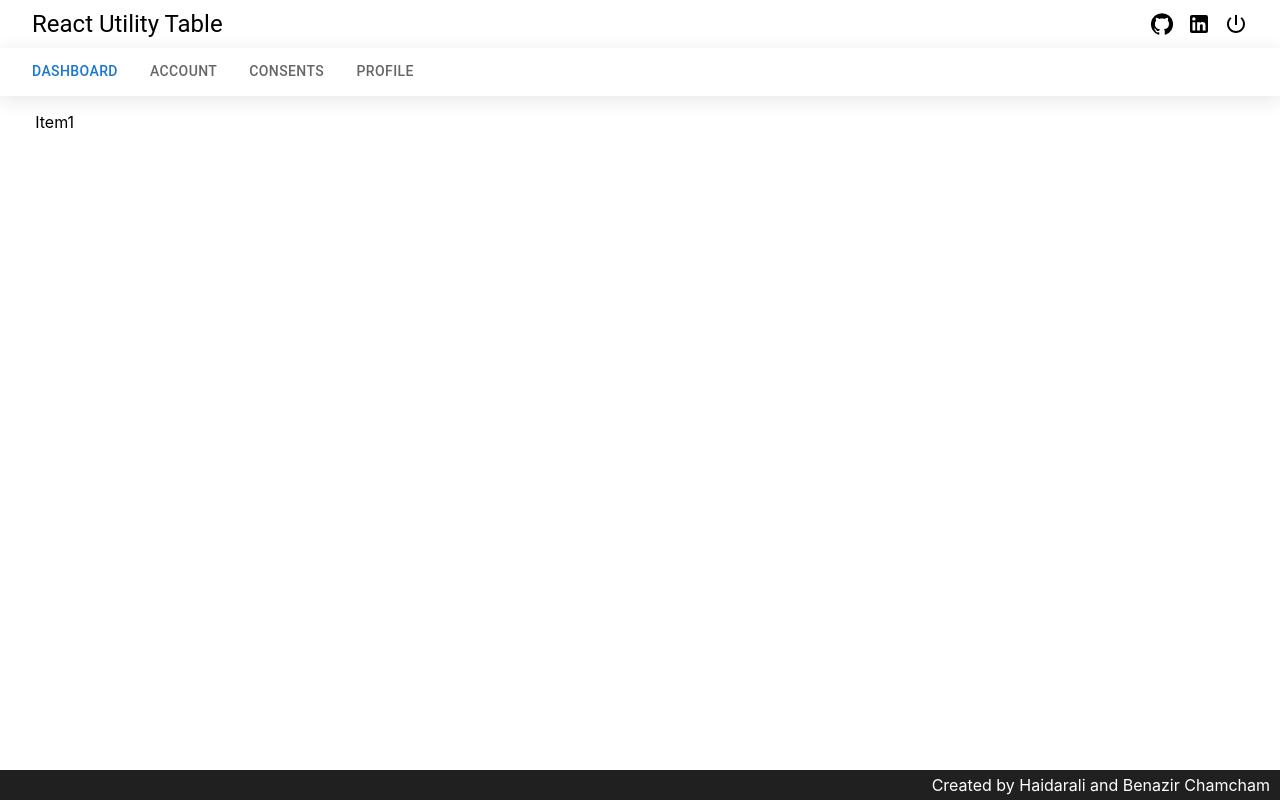
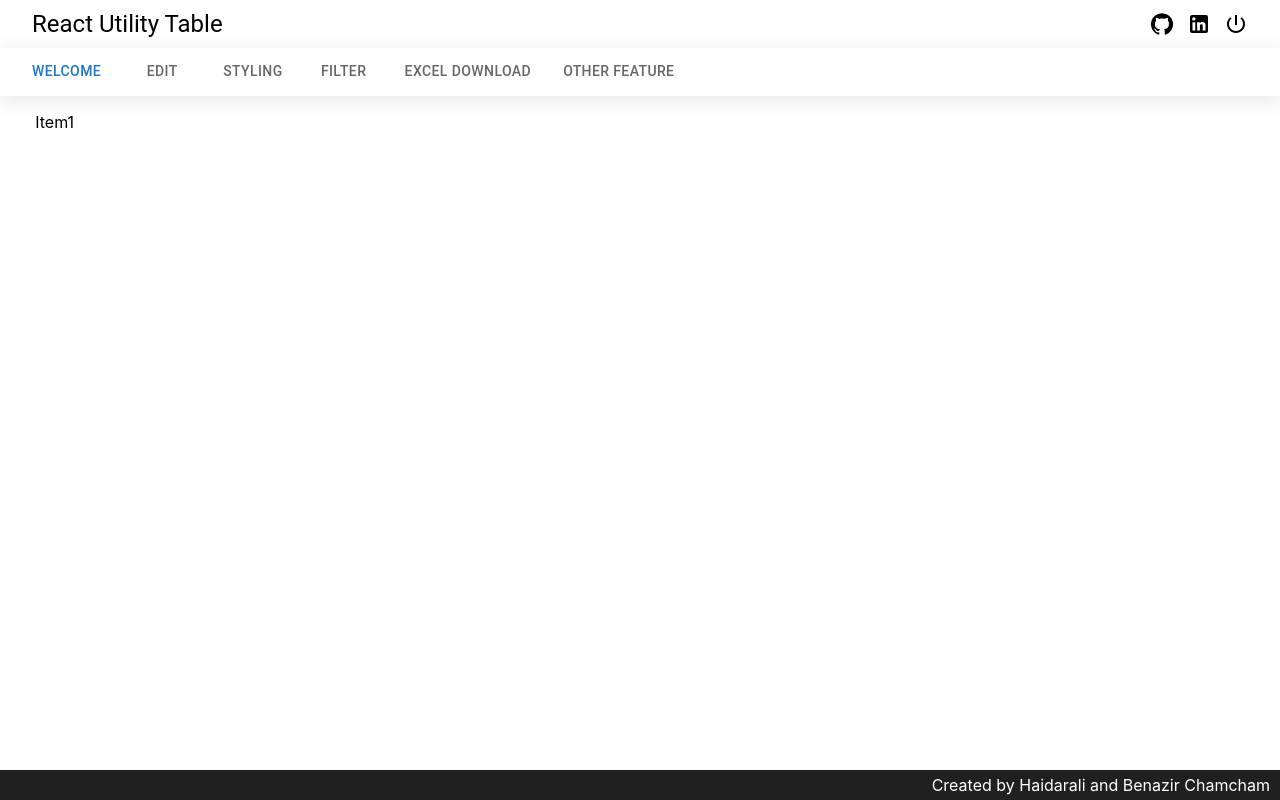
Before and after one commit to HaidaraliChamcham/UtilityWebsite, a React (Create React App) app: page /Install in a window 1280 px wide. Built offline with nearby package versions, Linux system fonts and the light colour scheme.

Commit message:
ui changes my girl

```diff
--- a/src/Mains/App.tsx
+++ b/src/Mains/App.tsx
@@ -79,10 +79,12 @@ const App = () => {
             scrollButtons="auto" allowScrollButtonsMobile
             aria-label="scrollable auto tabs example" color="seconday">
             {/* <Tab icon={<DashboardOutlinedIcon />} label="Dashboard" /> */}
-            <Tab label="Dashboard" />
-            <Tab label="Account" />
-            <Tab label="Consents" />
-            <Tab label="Profile" />
+            <Tab label="Welcome" />
+            <Tab label="Edit" />
+            <Tab label="Styling" />
+            <Tab label="Filter" />
+            <Tab label="Excel Download" />
+            <Tab label="Other Feature" />
 
           </Tabs>
           {/* <Box>Logout </Box> */}
```
